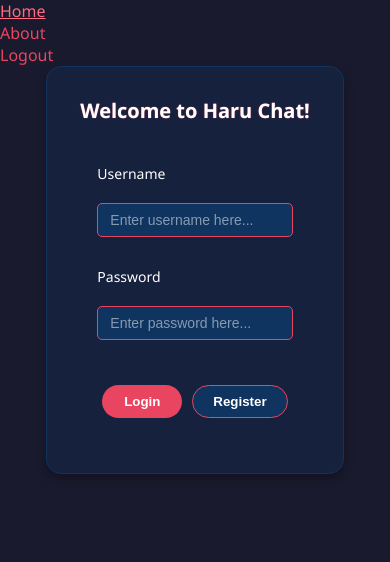
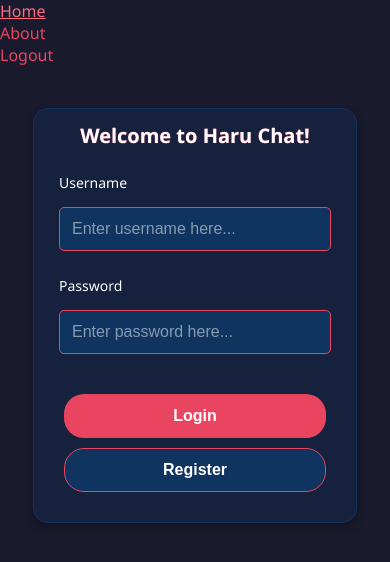
Before and after one commit to HelloHaruSystem/haru_chat_web, a React (Vite) app: page / in a window 390 px wide. Shown: the top 562 px of the page. Built offline with nearby package versions, Linux system fonts and the light colour scheme; no server answers.

Commit message:
made styling a little nicer

```diff
--- a/src/css/Auth.css
+++ b/src/css/Auth.css
@@ -1,11 +1,13 @@
 .auth-container {
     display: flex;
     justify-content: center; /* Horizontal center */
-    align-items: center; /* vertical center */
+    align-items: flex-start; /* alight to top */
     margin: auto;
-    width: 20%;
-    align-items: center; /* vertical center */
+    width: 100%;
+    height: 100vh; /* full viewport/ make it not be so low on the screen*/
     background-color: #1a1a2e;
+    padding: 15px;
+    padding-top: 10vh;
 }
 
 .form-container {
@@ -13,16 +15,48 @@
     border-radius: 15px;
     border: 1px solid #0f3460;
     padding: 30px;
-    width: 350px;
+    width: 100%;
+    max-width: 400px;
     box-shadow: 0 5px 10px rgba(0,0,0,0.3);
 }
 
-/* Add title styling if you want to add a heading to your Auth component */
+
 .auth-title {
     color: white;
     font-weight: bold;
-    font-size: 20px;
+    font-size: 24px;
     text-align: center;
     margin-bottom: 20px;
-    text-shadow: 0 0 1px #e94560; /* Subtle text shadow with accent color */
+    text-shadow: 0 0 1px #e94560;
 }
+
+/* Media Queries for Responsiveness */
+@media screen and (max-width: 768px) {
+    .auth-container {
+        padding-top: 8vh; /* less top padding on medium screens */
+    }
+
+    .form-container {
+        padding: 20px; /* smaller padding on medium screens */
+    }
+
+    .auth-title {
+        font-size: 22px;
+    }
+}
+
+@media screen and (max-width: 480px) {
+    .auth-container {
+        padding-top: 5vh; /* Even less top padding on small screens */
+    }
+
+    .form-container {
+        padding: 15px; /* Even smaller padding on mobile */
+        max-width: 90%; /* Allow more width on very small screens */
+    }
+
+    .auth-title {
+        font-size: 20px;
+        margin-bottom: 15px;
+    }
+}
--- a/src/css/Global.css
+++ b/src/css/Global.css
@@ -1,4 +1,4 @@
-/* Global.css - Application-wide styles */
+/* Global.css - Enhanced with responsive utilities */
 
 /* Reset default browser styling */
 * {
@@ -13,10 +13,18 @@ body, html {
     font-family: 'Segoe UI', Arial, sans-serif;
     background-color: #1a1a2e; /* Dark blue background */
     color: white;
+    overflow-x: hidden; /* Prevent horizontal scroll */
+}
+
+/* Make images and videos responsive */
+img, video {
+    max-width: 100%;
+    height: auto;
 }
 
 h1, h2, h3, h4, h5, h6 {
     color: white;
+    line-height: 1.2; /* Improve readability */
 }
 
 a {
@@ -45,6 +53,7 @@ a:hover {
 /* Common elements styling */
 button {
     cursor: pointer;
+    touch-action: manipulation; /* Improve touch experience */
 }
 
 input, textarea, select {
@@ -52,6 +61,8 @@ input, textarea, select {
     color: white;
     border: 1px solid #e94560;
     outline: none;
+    width: 100%; /* Make form elements full width by default */
+    font-size: 16px; /* Prevent auto-zoom on iOS */
 }
 
 input::placeholder, textarea::placeholder {
@@ -72,3 +83,91 @@ input::placeholder, textarea::placeholder {
     --success: #2ed573; /* For success messages */
     --online: #2ed573; /* Green for online status */
 }
+
+/* Responsive container classes */
+.container {
+    width: 100%;
+    max-width: 1200px;
+    margin: 0 auto;
+    padding: 0 15px;
+}
+
+.container-fluid {
+    width: 100%;
+    padding: 0 15px;
+}
+
+/* Responsive utilities */
+.hidden-mobile {
+    display: block;
+}
+
+.visible-mobile {
+    display: none;
+}
+
+/* Viewport specific media queries */
+@media (max-width: 992px) {
+    .container {
+        max-width: 960px;
+    }
+}
+
+@media (max-width: 768px) {
+    .container {
+        max-width: 720px;
+    }
+
+    /* Typography adjustments for medium screens */
+    h1 {
+        font-size: 1.8rem;
+    }
+
+    h2 {
+        font-size: 1.5rem;
+    }
+}
+
+@media (max-width: 576px) {
+    .container {
+        max-width: 540px;
+    }
+
+    /* Typography adjustments for small screens */
+    h1 {
+        font-size: 1.5rem;
+    }
+
+    h2 {
+        font-size: 1.3rem;
+    }
+
+    /* Toggle visibility classes */
+    .hidden-mobile {
+        display: none;
+    }
+
+    .visible-mobile {
+        display: block;
+    }
+
+    /* Improve touch targets on mobile */
+    button,
+    input[type="button"],
+    input[type="submit"] {
+        min-height: 44px; /* Apple's recommended minimum touch target size */
+    }
+}
+
+/* Prevent long words from breaking layouts */
+.text-wrap {
+    overflow-wrap: break-word;
+    word-wrap: break-word;
+    hyphens: auto;
+}
+
+/* Fix for mobile viewport height issues (e.g., address bar) */
+.full-height {
+    height: 100vh;
+    height: calc(var(--vh, 1vh) * 100);
+}
--- a/src/css/Login.css
+++ b/src/css/Login.css
@@ -11,18 +11,19 @@ body {
     flex-direction: column;
     padding: 20px;
     gap: 15px;
-    /*width: 100%;*/
+    width: 100%;
 }
 
 .error-message {
     color: #ff4757; /* Red for error messages */
     font-size: 12px;
-    padding: 5px;
+    padding: 8px, 10px;
     margin-bottom: 10px;
     background-color: rgba(255, 71, 87, 0.1);
     border-radius: 4px;
     width: 100%;
     text-align: center;
+    word-wrap: break-word; /* Handle long error messages */
 }
 
 .form-label {
@@ -30,6 +31,7 @@ body {
     color: white;
     margin-bottom: 5px;
     font-size: 14px;
+    width: 100%;
 }
 
 .input-field {
@@ -37,9 +39,9 @@ body {
     color: white;
     border: 1px solid #e94560;
     border-radius: 5px;
-    padding: 8px 12px;
+    padding: 12px;
     width: 100%;
-    font-size: 14px;
+    font-size: 16px;
     margin-bottom: 15px;
     outline: none; /* Remove default focus outline */
 }
@@ -50,7 +52,7 @@ body {
 }
 
 .input-field::placeholder {
-    color: rgba(255, 255, 255, 0.5); /* Semi-transparent white for placeholder */
+    color: rgba(255, 255, 255, 0.5);
 }
 
 .button-container {
@@ -69,10 +71,13 @@ body {
     border-radius: 20px;
     padding: 8px 20px;
     font-weight: bold;
+    font-size: 16px;
     cursor: pointer;
     text-decoration: none;
     transition: background-color 0.2s;
     min-width: 80px;
+    flex: 1;
+    max-width: 150px;
 }
 
 .button:hover {
@@ -88,3 +93,28 @@ body {
 .button:nth-child(2):hover {
     background-color: #1a1a2e;
 }
+
+/* Media Queries for Responsiveness */
+@media screen and (max-width: 480px) {
+    .login-form {
+        padding: 10px; /* Less padding on small screens */
+        gap: 10px;
+    }
+
+    .button-container {
+        flex-direction: column; /* Stack buttons on very small screens */
+        gap: 10px;
+    }
+
+    .button {
+        max-width: 100%; /* Full width buttons on mobile */
+        width: 100%;
+    }
+}
+
+/* Fix for iOS devices - prevent zoom on input focus */
+@media screen and (max-width: 768px) {
+    input, select, textarea {
+        font-size: 16px; /* Minimum font size to prevent zoom on iOS */
+    }
+}
--- a/src/main.jsx
+++ b/src/main.jsx
@@ -2,6 +2,10 @@ import { StrictMode } from 'react'
 import { createRoot } from 'react-dom/client'
 
 import App from './App.jsx'
+import setViewportHeight from './utils/viewportHelper.js'
+
+// sets up the event listeners to handle viewport height on mobile devices
+setViewportHeight();
 
 createRoot(document.getElementById('root')).render(
   <StrictMode>
--- a/src/services/authService.js
+++ b/src/services/authService.js
@@ -1,9 +1,9 @@
-const API_BASE_URL = import.meta.env.VITE_AUTH_BASE_URL || "http://localhost:3000/api/auth";
+const API_BASE_URL = import.meta.env.VITE_AUTH_BASE_URL;
 
 class authService {
     static async login(username, password) {
         try {
-            const response = await fetch(API_BASE_URL, {
+            const response = await fetch(`${API_BASE_URL}/login`, {
                 method: "POST",
                 headers: {
                     "Content-Type": "application/json"
--- /dev/null
+++ b/src/utils/viewportHelper.js
@@ -0,0 +1,17 @@
+// Function to handle viewport height on mobile devices
+const setViewportHeight = () => {
+  // This helps with the mobile viewport height issues (iOS Safari address bar, etc.)
+  const vh = window.innerHeight * 0.01;
+  document.documentElement.style.setProperty('--vh', `${vh}px`);
+};
+
+// Set the height on initial load
+setViewportHeight();
+
+// Update the height on window resize
+window.addEventListener('resize', setViewportHeight);
+
+// Update on orientation change (important for mobile)
+window.addEventListener('orientationchange', setViewportHeight);
+
+export default setViewportHeight;
```
